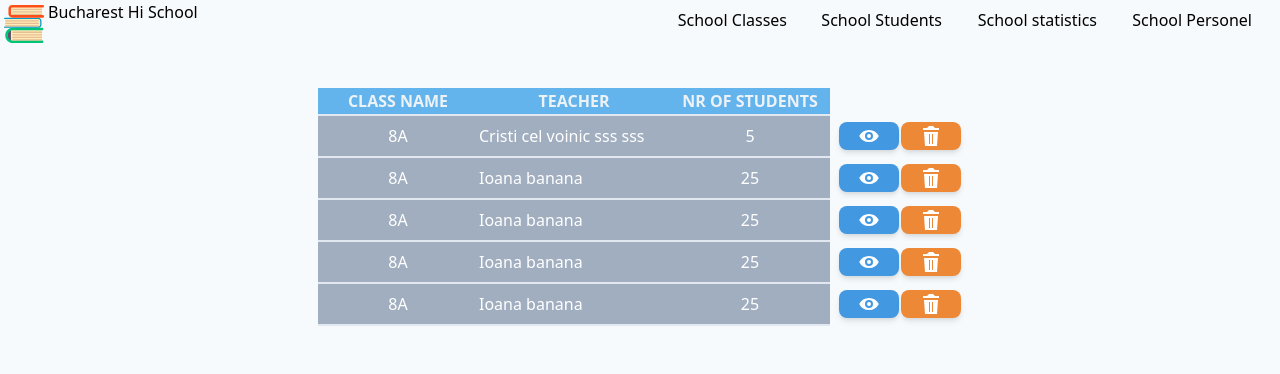
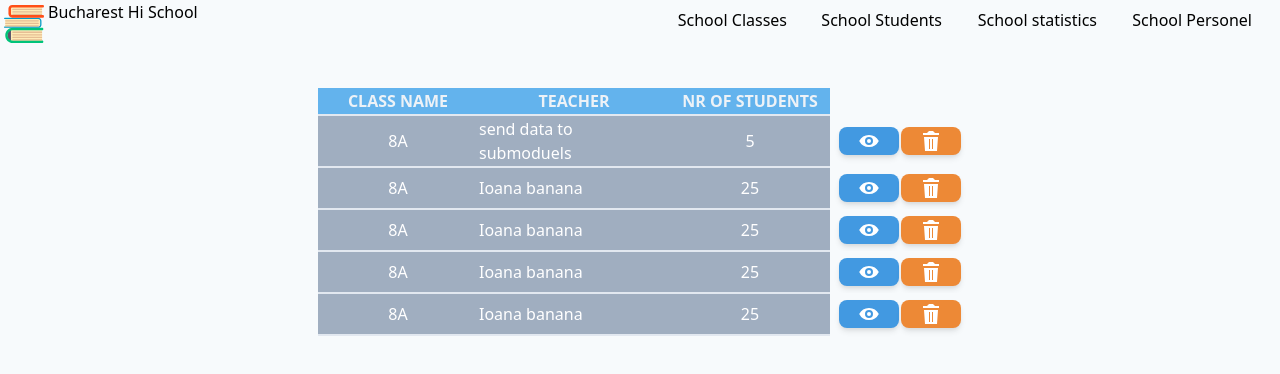
Before and after one commit to dumitriucristian/online-catalog, a React (Create React App) app: page /classes in a window 1280 px wide. Shown: the top 374 px of the page. Built offline with nearby package versions, Linux system fonts and the light colour scheme.

Commit message:
add to submodule

```diff
--- a/src/components/school/Classes.js
+++ b/src/components/school/Classes.js
@@ -3,7 +3,7 @@ import React from 'react';
 const data =[
     {
       "name":"8A",
-      "teacher":"Cristi cel voinic sss sss",
+      "teacher":"send data to submoduels",
       "nrOfStudents":5
     },
     {
```
